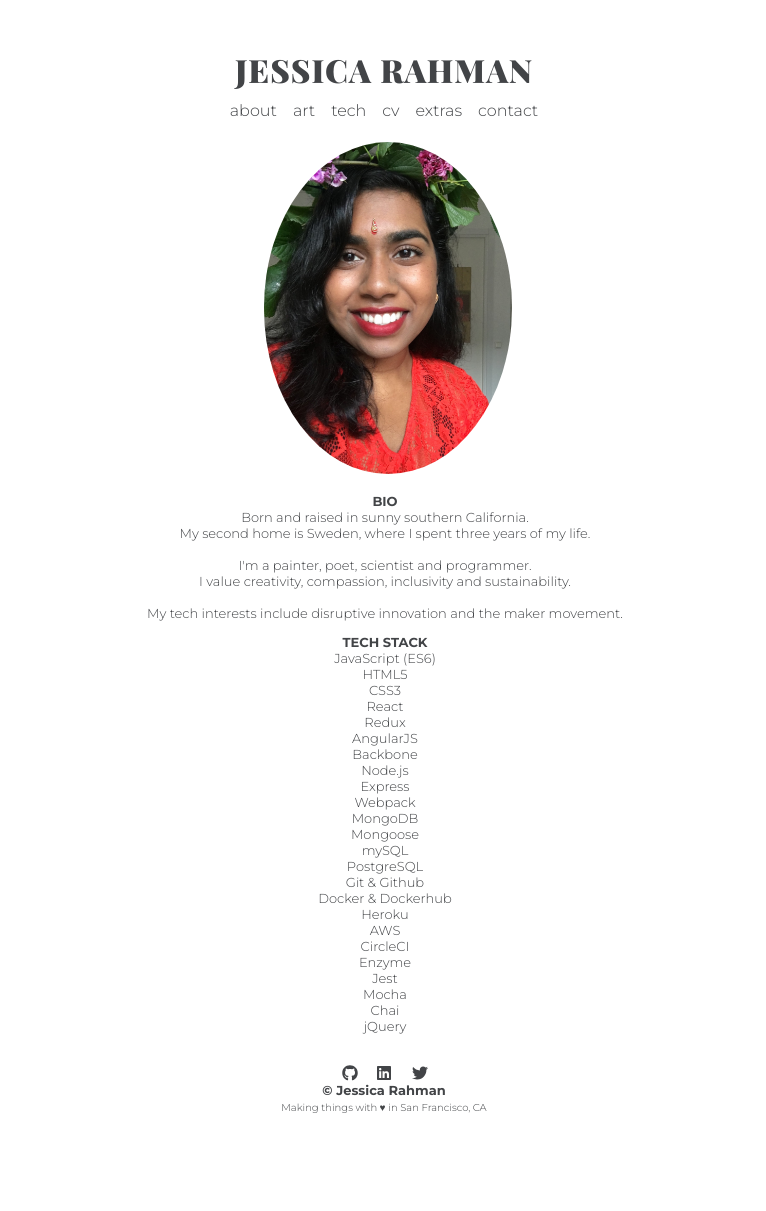
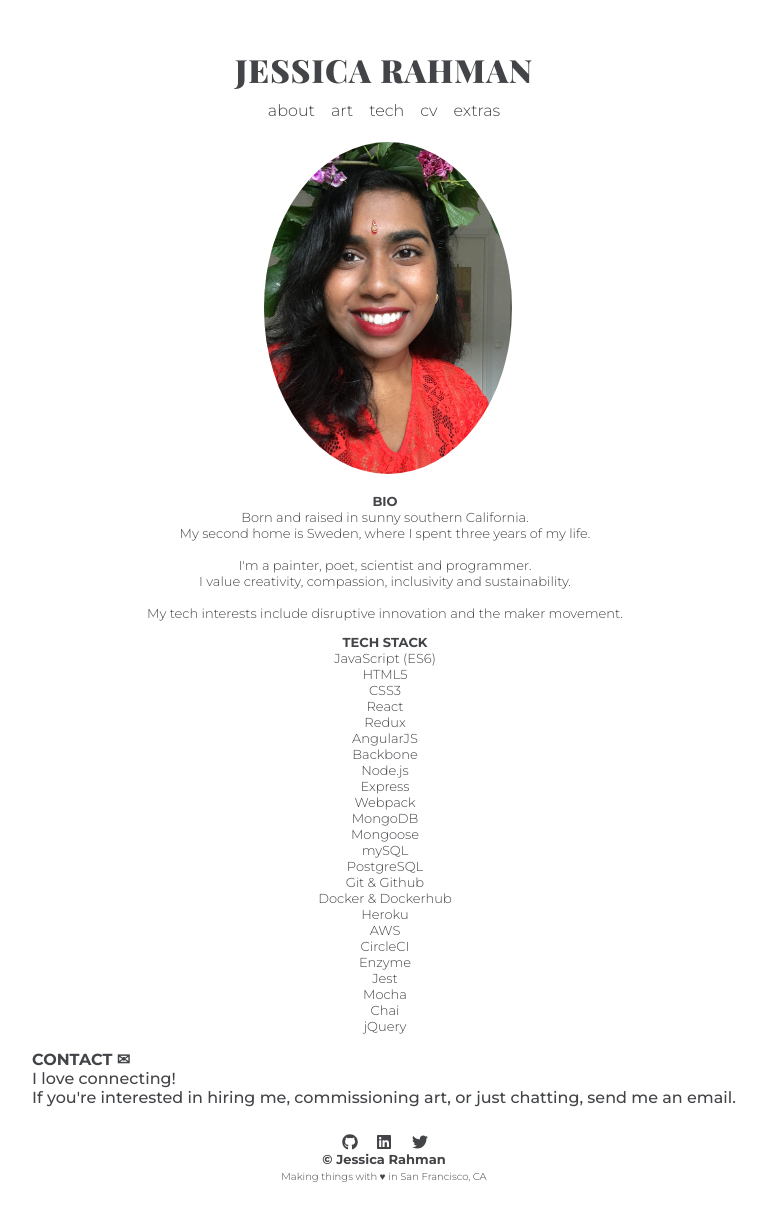
Before and after one commit to jesrah/oeuvre, a website: page about.html in a window 1280 px wide. Shown: the whole page, without its empty margins (256-1022 px from the left). Before the commit the page ends 1142 px from the top, so only its background shows below. Drawn offline with nearby package versions, Linux system fonts and the light colour scheme.

Commit message:
Added contact section with mailto link

```diff
--- a/about.html
+++ b/about.html
@@ -30,9 +30,6 @@
             </div>
             <div class="page_link" id="5">
                 <a href="#extras" rel="history" name="jessicarahman">extras </a>
-            </div>
-            <div class="page_link" id="5">
-                <a href="#contact" rel="history" name="jessicarahman">contact</a>
             </div>
         </div>
     </header>
@@ -68,7 +65,12 @@
 	            	<li>Chai</li>
 	            	<li>jQuery</li>
 	            </ul>
-	            <div class="spacer"></div>
+<!-- 	            <div class="spacer"></div> -->
+          </section>
+          <section class="contact">
+            <p><strong>CONTACT &#9993;</strong><br>I love connecting!<br>
+                <a href="mailto:jesrah@gmail.com?Subject=Hi%20Jessica" target="_top" class="contact_link">If you're interested in hiring me, commissioning art, or just chatting, send me an email.</a></p>
+
           </section>
         </div>
     </main>
@@ -86,7 +88,3 @@
 </body>
 
 </html>
-
-    </footer>
-  </body>
-</html>
```
